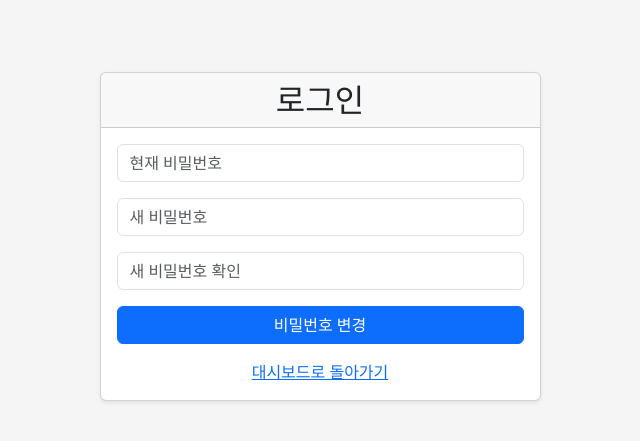
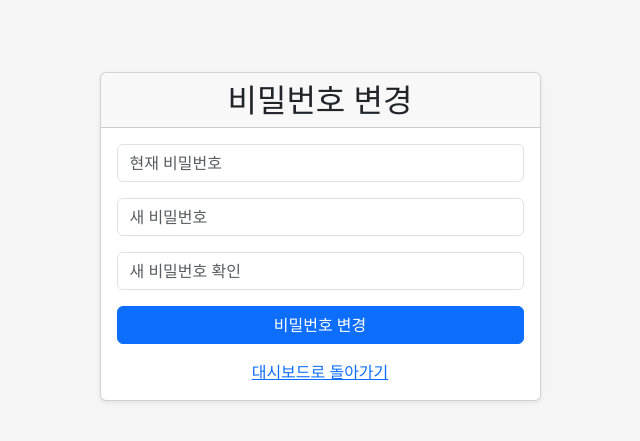
Before and after one commit to drkdhong/service-frame-1, a Flask app: page /auth/change_password in a window 1280 px wide. Shown: the part 56-497 px from the top of the page, without its empty margins (320-960 px from the left). Run offline with Flask 3, Linux system fonts and the light colour scheme; the visitor is signed in with stand-in values (Sample User, id 1); parts of the project's set-up code (start-up, migrations or seed data) failed here and were passed over.

Commit message:
fix typo

```diff
--- a/apps/auth/templates/auth/change_password.html
+++ b/apps/auth/templates/auth/change_password.html
@@ -8,7 +8,7 @@
     <div class="col-md-6 col-lg-5"> {# Adjust column width for different screen sizes #}
       <div class="card dt-auth-login shadow-sm"> {# Add a subtle shadow to the card #}
         <header class="card-header text-center"> {# Center the header text #}
-          <h2 class="mb-0">로그인</h2> {# Use a heading tag for better semantics and adjust margin #}
+          <h2 class="mb-0">비밀번호 변경</h2> {# Use a heading tag for better semantics and adjust margin #}
         </header>
         <section class="card-body"> {# Use card-body for standard card content padding #}
 
```
